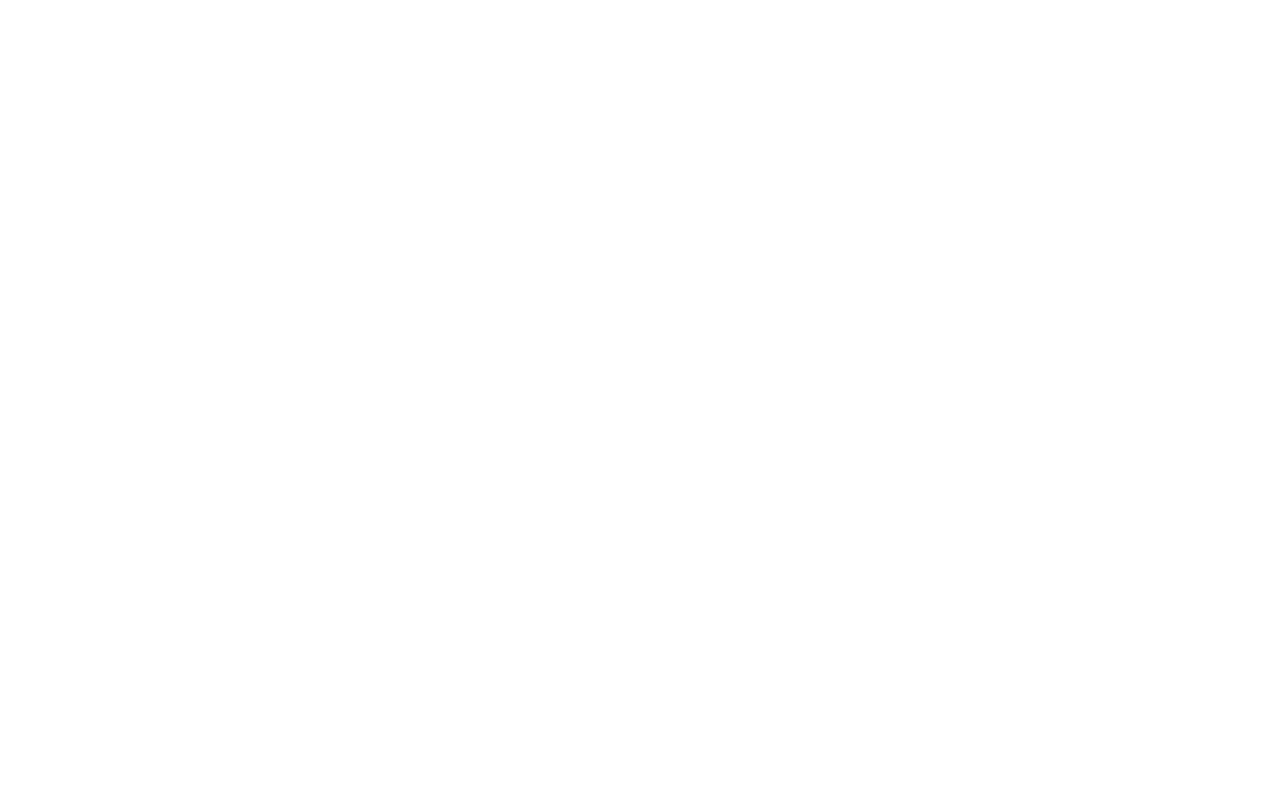
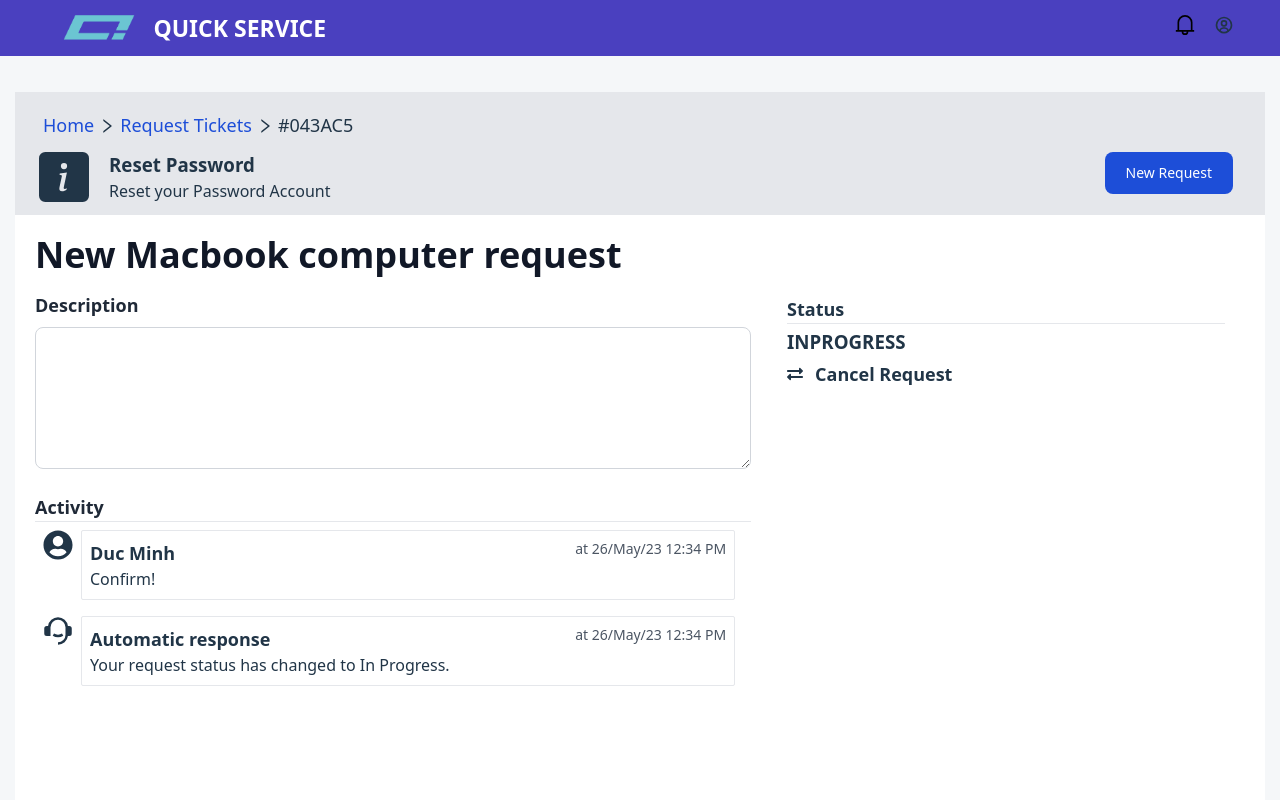
Before and after one commit to iamduscminh/ISMS-Project, a React (Vite) app in the folder ReactApp/isms-app/: page /detail-request in a window 1280 px wide. Before the commit this address had no page. Shown: the top 800 px of the page. Built offline with nearby package versions, Linux system fonts and the light colour scheme.

Commit message:
commit detail request

```diff
--- /dev/null
+++ b/ReactApp/isms-app/src/components/Elements/RequestComment/index.jsx
@@ -0,0 +1,24 @@
+import React from "react";
+import { FaUserCircle } from "react-icons/fa";
+import { RiCustomerService2Fill } from "react-icons/ri";
+
+function RequestComment({ isAutoCmt, name, comment, time }) {
+  return (
+    <div className="flex p-2 w-[100%]">
+      <div className="text-3xl">
+        {isAutoCmt ? <RiCustomerService2Fill /> : <FaUserCircle />}
+      </div>
+      <div className="w-full mx-2 p-2 flex justify-between rounded-sm border">
+        <div className="">
+          <h5 className="text-lg font-bold">
+            {isAutoCmt ? "Automatic response" : name}
+          </h5>
+          <p>{comment}</p>
+        </div>
+        <span className="text-sm text-gray-600">{time}</span>
+      </div>
+    </div>
+  );
+}
+
+export default RequestComment;
--- a/ReactApp/isms-app/src/pages/CreateRequest/index.jsx
+++ b/ReactApp/isms-app/src/pages/CreateRequest/index.jsx
@@ -122,7 +122,7 @@
                   placeholder="Write description content of request ticket"
                 ></textarea>
               </div>
-              <div className="mb-6">
+              {/* <div className="mb-6">
                 <label
                   htmlFor="password"
                   className="block mb-2 text-sm font-medium text-gray-500 "
@@ -204,12 +204,12 @@
                 >
                   Remember me
                 </label>
-              </div>
+              </div> */}
               <button
                 type="submit"
                 className="text-white bg-blue-700 hover:bg-blue-800 focus:ring-4 focus:outline-none focus:ring-blue-300 font-medium rounded-lg text-sm w-full sm:w-auto px-5 py-2.5 text-center dark:bg-blue-600 dark:hover:bg-blue-700 dark:focus:ring-blue-800"
               >
-                Submit
+                Send
               </button>
             </form>
           </div>
--- /dev/null
+++ b/ReactApp/isms-app/src/pages/DetailRequest/DetailRequest.module.scss
@@ -0,0 +1,16 @@
+.detail-request-section {
+  margin: 16px auto 0;
+  max-width: 1250px;
+  background: #fff;
+  border-radius: 4px;
+  min-height: 800px;
+
+  h3 {
+    display: block;
+    font-size: 1.17em;
+
+    margin-left: 0;
+    margin-right: 0;
+    font-weight: bold;
+  }
+}
--- /dev/null
+++ b/ReactApp/isms-app/src/pages/DetailRequest/index.jsx
@@ -0,0 +1,147 @@
+import React from "react";
+import classNames from "classnames/bind";
+import styles from "./DetailRequest.module.scss";
+import UnderlineAnimation from "../../components/Animation/UnderlineText";
+import RequestComment from "../../components/Elements/RequestComment";
+import { AiOutlineRight } from "react-icons/ai";
+import { BsSearch, BsFillInfoSquareFill } from "react-icons/bs";
+import { FaExchangeAlt } from "react-icons/fa";
+
+const cx = classNames.bind(styles);
+function CreateRequest() {
+  return (
+    <div
+      className={cx("detail-request-container w-full h-full py-5 bg-[#f5f7f9]")}
+    >
+      <div className={cx("detail-request-section")}>
+        <div className={cx("detail-request-header w-full bg-gray-200")}>
+          <nav className={cx("detail-request-header-nav px-6 pt-5 pb-3")}>
+            <ul
+              className={cx("header-nav-content flex items-center text-[18px]")}
+            >
+              <li className={cx("header-nav-item ml-1")}>
+                <a
+                  className={cx("header-nav-url text-blue-700")}
+                  href="/"
+                  title="Home"
+                  aria-label="Home"
+                >
+                  <UnderlineAnimation>Home</UnderlineAnimation>
+                </a>
+              </li>
+
+              <li className={cx("header-nav-item ml-1")}>
+                <div className={cx("header-nav-arrow")}>
+                  <AiOutlineRight />
+                </div>
+              </li>
+              <li className={cx("header-nav-item ml-1")}>
+                <a
+                  className={cx("header-nav-url text-blue-700")}
+                  href="/catalog"
+                  title="Create Request"
+                  aria-label="Create Request"
+                >
+                  <UnderlineAnimation>Request Tickets</UnderlineAnimation>
+                </a>
+              </li>
+              <li className={cx("header-nav-item ml-1")}>
+                <div className={cx("header-nav-arrow")}>
+                  <AiOutlineRight />
+                </div>
+              </li>
+              <li className={cx("header-nav-item ml-1")}>
+                <a
+                  className={cx("header-nav-url")}
+                  href="#"
+                  title="Reset Password"
+                  aria-label="Reset Password"
+                >
+                  <span>#043AC5</span>
+                </a>
+              </li>
+            </ul>
+          </nav>
+          <div
+            className={cx(
+              "detail-request-header-content px-6 pb-3 flex items-center justify-between"
+            )}
+          >
+            <div className="detail-request-header-left  flex items-center">
+              <div className={cx("detail-request-header-icon")}>
+                <BsFillInfoSquareFill className={cx("h-[50px] w-[50px]")} />
+              </div>
+              <div className={cx("detail-request-header-description ml-5")}>
+                <h3>Reset Password</h3>
+                <span>Reset your Password Account</span>
+              </div>
+            </div>
+            <div className="detail-request-header-right">
+              <button
+                type="button"
+                className="text-white bg-blue-700 hover:bg-blue-800 focus:ring-4 focus:ring-blue-300 font-medium rounded-lg text-sm px-5 py-2.5 mr-2 mb-2 dark:bg-blue-600 dark:hover:bg-blue-700 focus:outline-none dark:focus:ring-blue-800"
+              >
+                New Request
+              </button>
+            </div>
+          </div>
+        </div>
+
+        <div className={cx("p-5 w-full h-full flex")}>
+          <div className={cx("detail-request-content w-[60%] flex flex-col")}>
+            <div className={cx("detail-request-content")}>
+              <h2 className="mb-4 text-4xl font-bold text-gray-900">
+                New Macbook computer request
+              </h2>
+              <div className="mb-6">
+                <label
+                  htmlFor="message"
+                  className="block mb-2 text-lg font-bold text-gray-800 "
+                >
+                  Description
+                </label>
+                <textarea
+                  id="message"
+                  rows="6"
+                  className="block p-2.5 w-full text-sm text-gray-900  rounded-lg border border-gray-300 focus:ring-blue-500 focus:border-blue-500 "
+                  placeholder=""
+                ></textarea>
+              </div>
+            </div>
+            <div className={cx("detail-request-activity")}>
+              <h6 className="text-lg font-bold text-gray-800">Activity</h6>
+              <hr />
+              <RequestComment
+                isAutoCmt={false}
+                name={"Duc Minh"}
+                comment={"Confirm!"}
+                time={"at 26/May/23 12:34 PM"}
+              />
+              <RequestComment
+                isAutoCmt={true}
+                name={"Duc Minh"}
+                comment={"Your request status has changed to In Progress."}
+                time={"at 26/May/23 12:34 PM"}
+              />
+            </div>
+          </div>
+          <div className={cx("w-[40%] p-5 ml-4 mt-10")}>
+            <div className={cx("detail-request-status")}>
+              <h6 className="text-lg font-bold ">Status</h6>
+              <hr />
+              <h3 className="text-3xl font-extrabold ">INPROGRESS</h3>
+              <a href="#" className="inline-block ">
+                <div className="flex items-center hover:bg-gray-500 hover:text-white">
+                  <FaExchangeAlt />
+                  <p className="text-lg font-bold ml-3">Cancel Request</p>
+                </div>
+              </a>
+            </div>
+          </div>
+        </div>
+      </div>
+    </div>
+  );
+}
+
+export default CreateRequest;
--- a/ReactApp/isms-app/src/pages/Following/index.jsx
+++ b/ReactApp/isms-app/src/pages/Following/index.jsx
@@ -1,9 +1,20 @@
 import React from "react";
-
+import RequestComment from "../../components/Elements/RequestComment";
 function Following() {
   return (
     <div>
-      <h1>Following</h1>
+      <RequestComment
+        isAutoCmt={true}
+        name={"Duc Minh"}
+        comment={"Confirm"}
+        time={"at 26/May/23 12:34 PM"}
+      />
+      <RequestComment
+        isAutoCmt={false}
+        name={"Duc Minh"}
+        comment={"Confirm"}
+        time={"at 26/May/23 12:34 PM"}
+      />
     </div>
   );
 }
--- a/ReactApp/isms-app/src/pages/index.jsx
+++ b/ReactApp/isms-app/src/pages/index.jsx
@@ -5,3 +5,4 @@
 export { default as Unauthorized } from "./Login";
 export { default as Catalog } from "./Catalog";
 export { default as CreateRequest } from "./CreateRequest";
+export { default as DetailRequest } from "./DetailRequest";
--- a/ReactApp/isms-app/src/routes/index.jsx
+++ b/ReactApp/isms-app/src/routes/index.jsx
@@ -17,6 +17,7 @@
   },
   { path: "/catalog", component: Page.Catalog },
   { path: "/create-request", component: Page.CreateRequest },
+  { path: "/detail-request", component: Page.DetailRequest },
 ];
 
 //private route: dành cho những route cần đăng nhập
```
